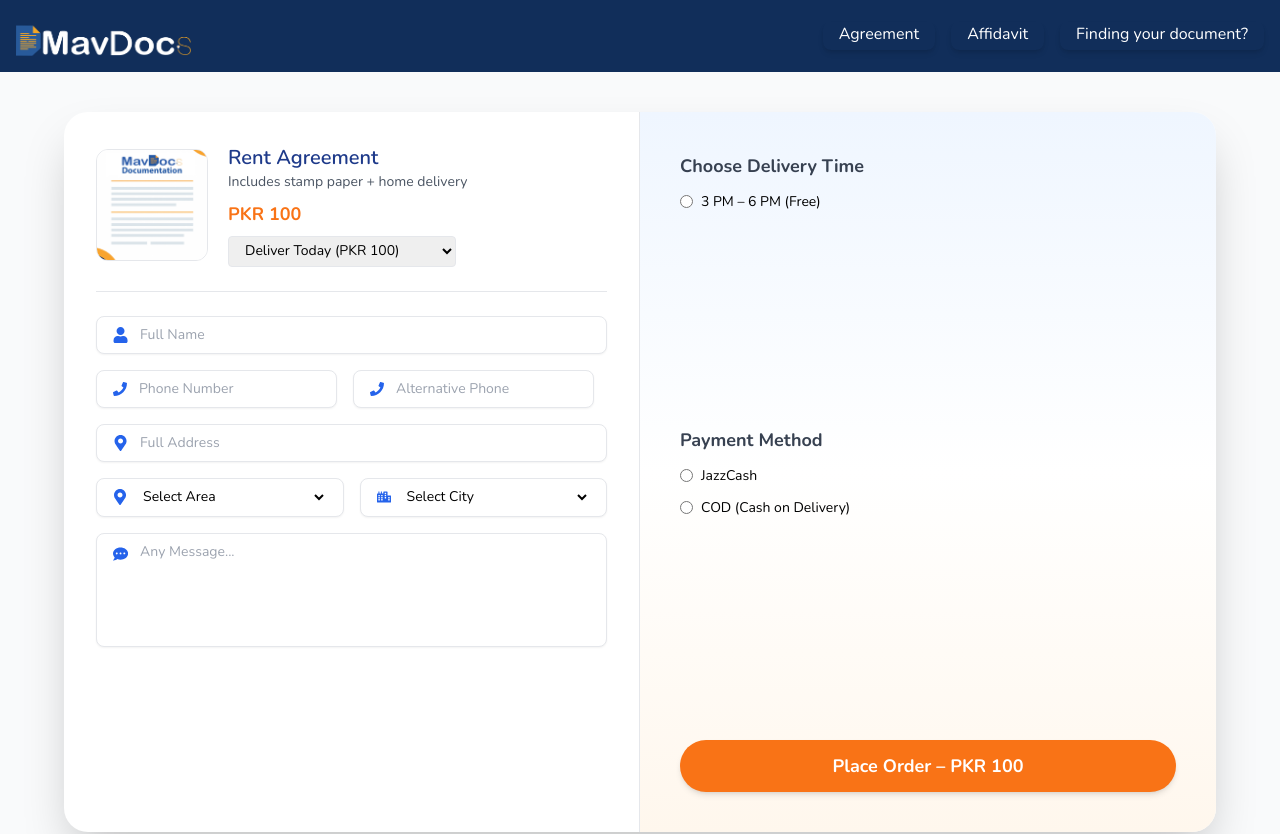
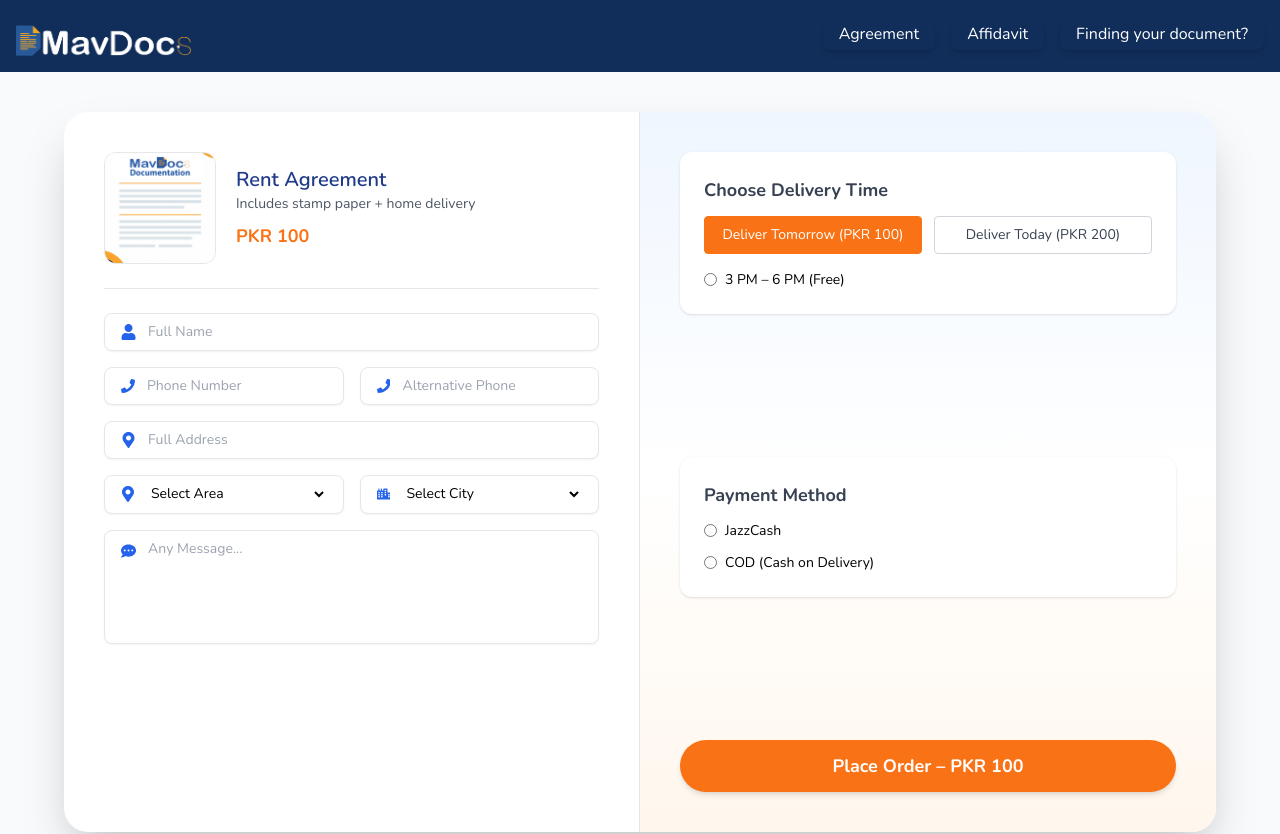
Before and after one commit to bilalviistech/project, a React (Vite) app: page /checkout in a window 1280 px wide. Shown: the top 834 px of the page. Built offline with nearby package versions, Linux system fonts and the light colour scheme.

Commit message:
checkout chnages

```diff
--- a/src/views/website/Checkout.jsx
+++ b/src/views/website/Checkout.jsx
@@ -27,12 +27,13 @@ const Checkout = () => {
         <div>
             <Header />
             <div className="w-full min-h-screen bg-gray-50 flex justify-center py-10 px-4">
-                <div className="max-w-6xl w-full bg-white rounded-3xl shadow-2xl overflow-hidden grid grid-cols-1 lg:grid-cols-2">
+                <div className="max-w-6xl w-full bg-white rounded-3xl shadow-2xl overflow-hidden grid grid-cols-1 xl:grid-cols-2">
 
                     {/* Left Side: Product + Form */}
-                    <div className="p-8 space-y-6 border-r">
+                    <div className="p-6 md:p-10 space-y-6 border-r border-gray-200">
                         {/* Product Summary */}
-                        <div className="flex items-center gap-5 border-b pb-6">
+                        {/* Product Summary for large screens */}
+                        <div className="hidden sm:flex items-start sm:items-center gap-5 border-b pb-6">
                             <img src={productImg} alt="Contract" className="w-28 h-28 object-cover rounded-xl border" />
                             <div>
                                 <h3 className="text-xl font-semibold text-blue-900">Rent Agreement</h3>
@@ -40,14 +41,18 @@ const Checkout = () => {
                                 <div className="mt-2 text-orange-500 font-bold text-lg">
                                     PKR {price}
                                 </div>
-                                <select
-                                    value={day}
-                                    onChange={(e) => handleDayChange(e.target.value)}
-                                    className="mt-2 border rounded px-3 py-1 text-sm"
-                                >
-                                    <option value="today">Deliver Today (PKR 100)</option>
-                                    <option value="tomorrow">Deliver Tomorrow (PKR 200)</option>
-                                </select>
+                            </div>
+                        </div>
+
+                        {/* Product Summary for small screens - fixed bottom */}
+                        <div className="sm:hidden fixed bottom-0 left-0 w-full bg-white shadow-lg px-4 py-3 flex items-center gap-4 z-50 border-t">
+                            <img src={productImg} alt="Contract" className="w-20 h-20 object-cover rounded-lg border" />
+                            <div className="flex flex-col">
+                                <h3 className="text-base font-semibold text-blue-900">Rent Agreement</h3>
+                                <p className="text-gray-600 text-xs">Stamp paper + home delivery</p>
+                                <div className="mt-1 text-orange-500 font-bold text-sm">
+                                    PKR {price}
+                                </div>
                             </div>
                         </div>
 
@@ -100,11 +105,35 @@ const Checkout = () => {
                     </div>
 
                     {/* Right Side: Options & Submit */}
-                    <div className="bg-gradient-to-b from-blue-50 via-white to-orange-50 p-10 flex flex-col justify-between">
-                        {/* Delivery Time */}
-                        <div>
+                    <div className="bg-gradient-to-b from-blue-50 via-white to-orange-50 p-6 md:p-10 flex flex-col justify-between gap-6">
+                        {/* Delivery Time Section */}
+                        <div className="bg-white rounded-xl shadow p-6">
                             <h2 className="text-lg font-bold text-gray-700 mb-3">Choose Delivery Time</h2>
-                            <div className="space-y-3 text-sm">
+                            <div className="mt-2 min-[510px]:flex gap-3 max-[500px]:block max-[500px]:w-full">
+                                <button
+                                    type="button"
+                                    onClick={() => handleDayChange("today")}
+                                    className={`px-4 py-2 text-sm rounded border w-full max-[510px]:mb-2 ${day === "today"
+                                            ? "bg-orange-500 text-white border-orange-500"
+                                            : "bg-white text-gray-700 border-gray-300"
+                                        }`}
+                                >
+                                    Deliver Tomorrow (PKR 100)
+                                </button>
+
+                                <button
+                                    type="button"
+                                    onClick={() => handleDayChange("tomorrow")}
+                                    className={`px-4 py-2 text-sm rounded border w-full ${day === "tomorrow"
+                                            ? "bg-orange-500 text-white border-orange-500"
+                                            : "bg-white text-gray-700 border-gray-300"
+                                        }`}
+                                >
+                                    Deliver Today (PKR 200)
+                                </button>
+                            </div>
+
+                            <div className="space-y-3 text-sm mt-4">
                                 {day === 'tomorrow' && (
                                     <label className="flex items-center gap-2">
                                         <input type="radio" name="time" className="accent-blue-500" /> 12 PM – 3 PM (Free)
@@ -116,8 +145,8 @@ const Checkout = () => {
                             </div>
                         </div>
 
-                        {/* Payment Options */}
-                        <div className="mt-10">
+                        {/* Payment Method Section */}
+                        <div className="bg-white rounded-xl shadow p-6">
                             <h2 className="text-lg font-bold text-gray-700 mb-3">Payment Method</h2>
                             <div className="space-y-3 text-sm">
                                 <label className="flex items-center gap-2">
@@ -143,13 +172,14 @@ const Checkout = () => {
                             </div>
                         </div>
 
-                        {/* Submit */}
-                        <div className="pt-12">
+                        {/* Submit Button */}
+                        <div>
                             <button className="w-full bg-orange-500 hover:bg-orange-600 text-white py-3 rounded-full text-lg font-bold shadow-md transition-all">
                                 Place Order – PKR {price}
                             </button>
                         </div>
                     </div>
+
                 </div>
             </div>
             <Footer />
```
